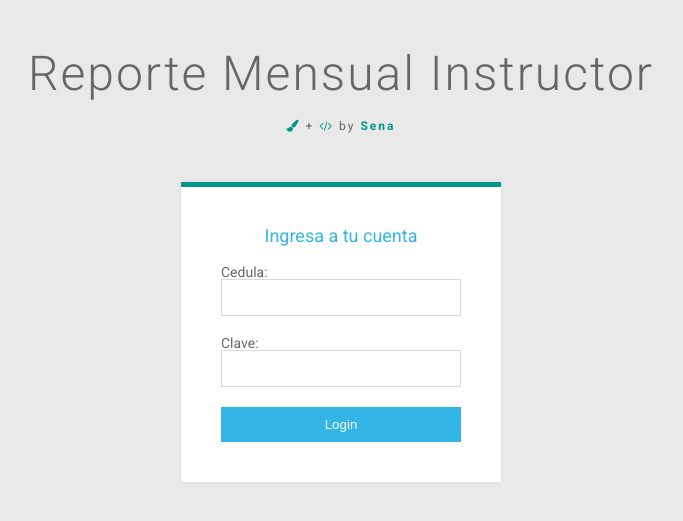
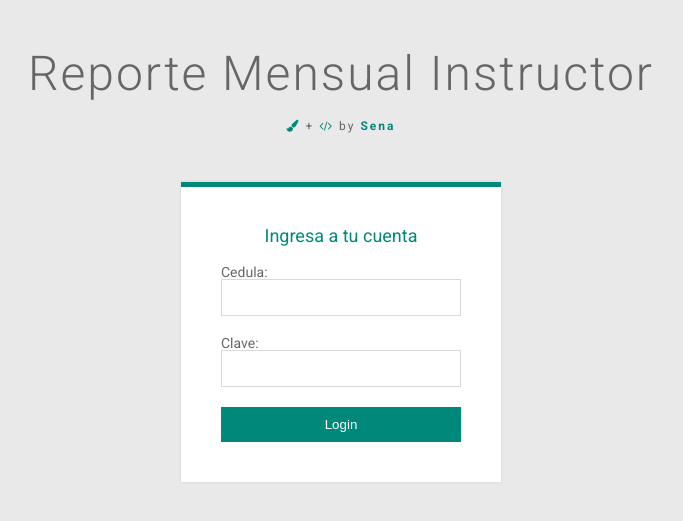
Before and after one commit to Hyronhide/Reporte_Mensual, a Django app: page / in a window 1280 px wide. Shown: the top 521 px of the page, without its empty margins (299-982 px from the left). Run offline with Django 3.2, Linux system fonts and the light colour scheme; some libraries are stand-ins or nearby versions; some web fonts are replaced.

Commit message:
heroku 2.4

```diff
--- a/RMI/RMI/media/css/login/style.css
+++ b/RMI/RMI/media/css/login/style.css
@@ -5,6 +5,7 @@ body {
   font-size: 14px;
   -webkit-font-smoothing: antialiased;
   -moz-osx-font-smoothing: grayscale;
+
 }
 
 /* Pen Title */
@@ -22,10 +23,10 @@ body {
   font-size: 12px;
 }
 .pen-title span .fa {
-  color: #009688;
+  color: #00897b;
 }
 .pen-title span a {
-  color: #009688;
+  color: #00897b;
   font-weight: 600;
   text-decoration: none;
 }
@@ -36,7 +37,7 @@ body {
   background: #ffffff;
   max-width: 320px;
   width: 100%;
-  border-top: 5px solid #009688;
+  border-top: 5px solid #00897b;
   box-shadow: 0 0 3px rgba(0, 0, 0, 0.1);
   margin: 0 auto;
 }
@@ -85,7 +86,7 @@ body {
 }
 .form-module h2 {
   margin: 0 0 20px;
-  color: #33b5e5;
+  color: #00897b;
   font-size: 18px;
   font-weight: 400;
   line-height: 1;
@@ -103,12 +104,12 @@ body {
   transition: 0.3s ease;
 }
 .form-module input:focus {
-  border: 1px solid #33b5e5;
+  border: 1px solid #00897b;
   color: #333333;
 }
 .form-module button {
   cursor: pointer;
-  background: #33b5e5;
+  background: #00897b;
   width: 100%;
   border: 0;
   padding: 10px 15px;
@@ -117,7 +118,7 @@ body {
   transition: 0.3s ease;
 }
 .form-module button:hover {
-  background: #178ab4;
+  background: #009688;
 }
 .form-module .cta {
   background: #f2f2f2;
--- a/RMI/RMI/templates/usuarios/consultar.html
+++ b/RMI/RMI/templates/usuarios/consultar.html
@@ -90,7 +90,7 @@
 			{% if consultar %}
 			<div class = "pagination">
 				<div class = "pagination pagination-centered">
-					<ul>
+					<ul class="pag">
 						<li><a href="/consultar/page/1/{{num_mes}}"> << </a></li>
 						{% if consultar.has_previous %}
 							<li><a href="/consultar/page/{{ consultar.previous_page_number }}/{{num_mes}}" > Anterior</a></li>
--- a/RMI/RMI/templates/usuarios/instructores.html
+++ b/RMI/RMI/templates/usuarios/instructores.html
@@ -92,7 +92,7 @@
 			{% if instructores %}
 			<div class = "pagination">
 				<div class = "pagination pagination-centered">
-					<ul>
+					<ul class="pag">
 						<li><a href="/instructores/page/1"> << </a></li>
 						{% if instructores.has_previous %}
 							<li><a href="/instructores/page/{{ instructores.previous_page_number }}" > Anterior</a></li>
```
Also changed, not shown: RMI/RMI/media/css/styles.css (+19 -0 lines), RMI/db.sqlite3, 2 other files.
